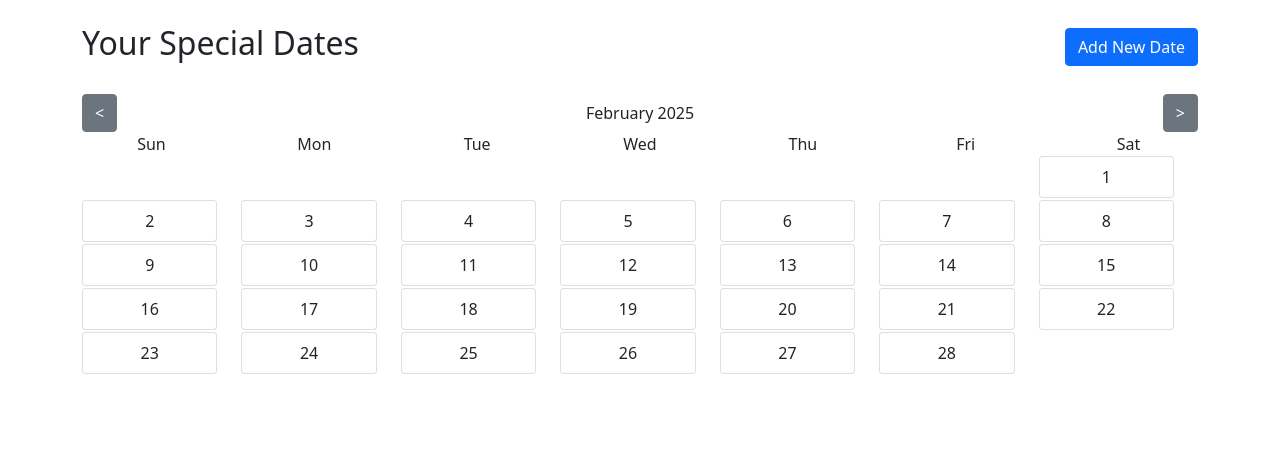
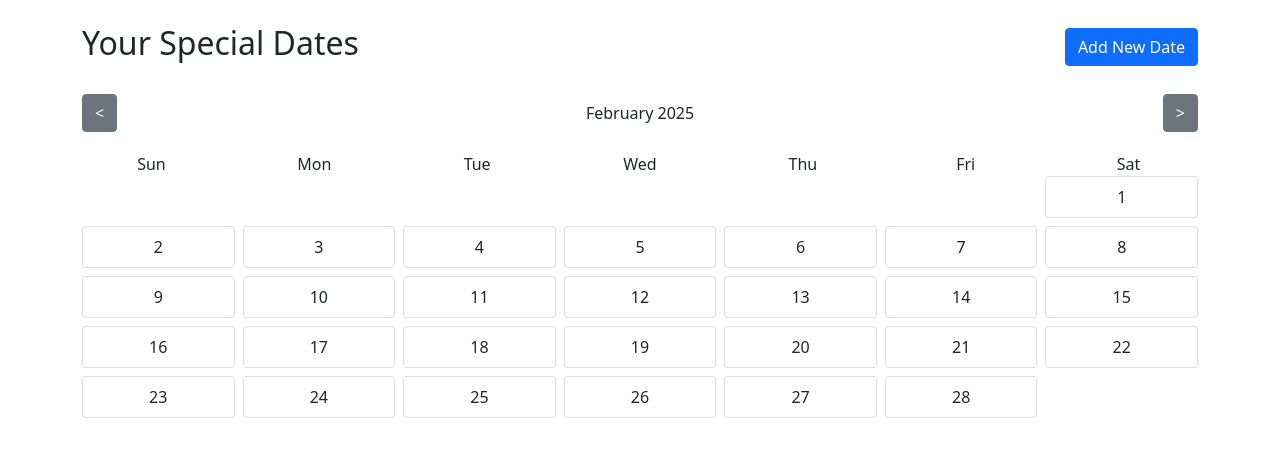
Before and after one commit to mindanielk/special-dates-tracker, a Flask app: page /dashboard in a window 1280 px wide. Shown: the part 56-513 px from the top of the page. Run offline with Flask 3, Linux system fonts and the light colour scheme; the visitor is signed in with stand-in values (Sample User, id 1); data that the repository does not hold is empty.

Commit message:
Addressed some minor alignment issues.

```diff
--- a/templates/dashboard.html
+++ b/templates/dashboard.html
@@ -17,8 +17,10 @@
         <button class="btn btn-secondary" onclick="changeMonth(1)">></button>
     </div>
 
+    <div style="height: 20px;"></div>
+
     <!-- Weekday headers (Sun, Mon, Tue, etc.) -->
-    <div class="calendar-days row">
+    <div class="calendar-days row row-cols-7">
         <div class="col text-center">Sun</div>
         <div class="col text-center">Mon</div>
         <div class="col text-center">Tue</div>
@@ -28,8 +30,8 @@
         <div class="col text-center">Sat</div>
     </div>
 
-    <!-- Calendar Dates -->
-    <div class="calendar-dates row" id="calendarDates"></div>
+    <!-- Calendar Dates (JavaScript will handle row structure) -->
+    <div class="calendar-dates" id="calendarDates"></div>
     <div style="height: 20px;"></div>
 </div>
 
@@ -143,35 +145,44 @@
         calendarDates.innerHTML = "";
 
         let currentDay = 1;
+
         for (let week = 0; week < 6; week++) {
             const rowDiv = document.createElement("div");
-            rowDiv.classList.add("row");
+            rowDiv.classList.add("row", "gx-2", "gy-2", "justify-content-center");
 
             for (let dayOfWeek = 0; dayOfWeek < 7; dayOfWeek++) {
                 const colDiv = document.createElement("div");
                 colDiv.classList.add("col", "text-center");
 
                 if (week === 0 && dayOfWeek < firstDayOfMonth) {
-                    colDiv.classList.add("empty");
+                    colDiv.innerHTML = "&nbsp;";
                 } else if (currentDay <= daysInMonth) {
                     const dateStr = `${currentYear}-${String(currentMonth + 1).padStart(2, '0')}-${String(currentDay).padStart(2, '0')}`;
                     const hasEvent = eventDates.includes(dateStr);
 
                     const cardDiv = document.createElement("div");
                     cardDiv.classList.add("card");
+
+                    if (hasEvent) {
+                        cardDiv.style.backgroundColor = "DodgerBlue";
+                        cardDiv.style.color = "white";
+                    }
+
                     cardDiv.innerHTML = `<div class="card-body p-2">${currentDay}</div>`;
-
-                    if (hasEvent) {cardDiv.style.backgroundColor = "DodgerBlue";}
-
                     colDiv.appendChild(cardDiv);
                     currentDay++;
                 }
+
                 rowDiv.appendChild(colDiv);
             }
+
             calendarDates.appendChild(rowDiv);
-            const spacerDiv = document.createElement("div");
-            spacerDiv.style.height = "2px";
-            calendarDates.appendChild(spacerDiv);
+
+            if (currentDay <= daysInMonth) {
+                const spacerDiv = document.createElement("div");
+                spacerDiv.style.height = "8px";
+                calendarDates.appendChild(spacerDiv);
+            }
 
             if (currentDay > daysInMonth) break;
         }
```
